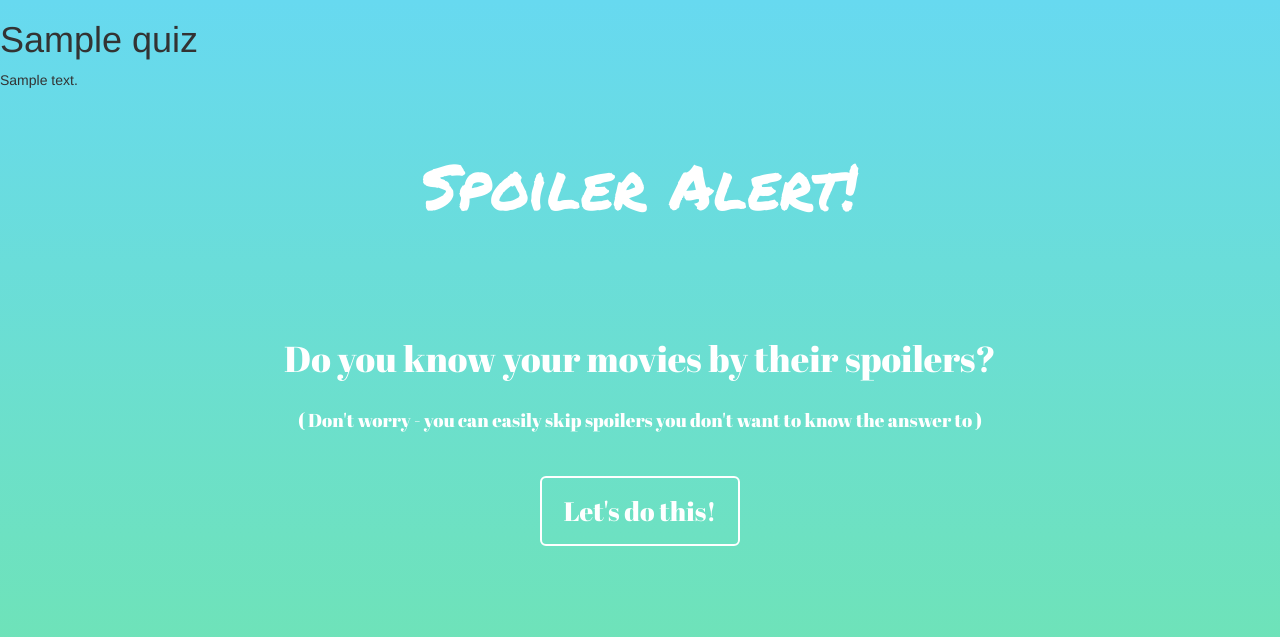
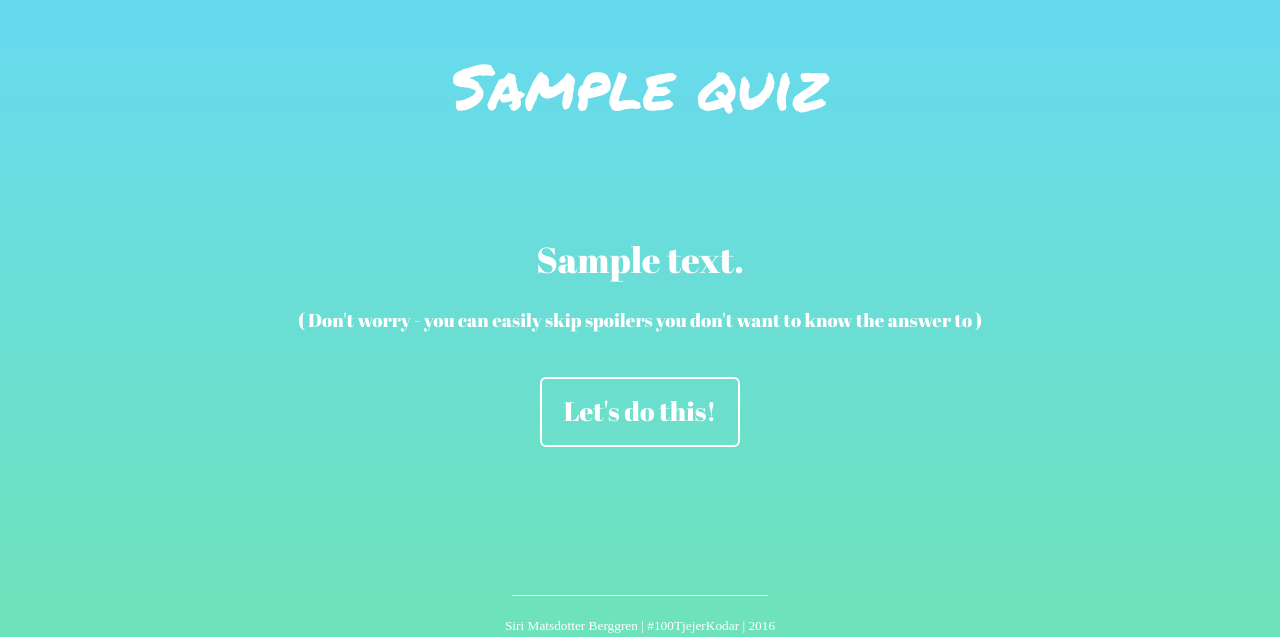
Before and after one commit to siriberggren/quizproject, a Django app: template quiz/templates/quiz/quiz.html in a window 1280 px wide. Shown: the top 637 px of the page. Run offline with Django 3.2, Linux system fonts and the light colour scheme; the template is opened without the code that fills it: most values are stand-ins (such as "Sample title", 1, 10 or a date in 2020); parts of the project's set-up code (start-up, migrations or seed data) failed here and were passed over; some libraries are stand-ins or nearby versions; some web fonts are replaced.

Commit message:
Ändrat mina namn till quiz.name

```diff
--- a/quiz/templates/quiz/quiz.html
+++ b/quiz/templates/quiz/quiz.html
@@ -13,10 +13,8 @@
  </head>
 
  <body class="gradient">
-<h1>{{ quiz.name }}</h1>
-	<p>{{ quiz.description }}</p>
  <div class="container header">
- <h1 class="logo smaller">Spoiler Alert!</h1>
+ <h1 class="logo smaller">{{ quiz.name }}</h1>
 	</div>
 
  <div class="moviequizstart">
@@ -24,7 +22,7 @@
  <br>
  <br>
 
-<h1 class="moviequiz">Do you know your movies by their spoilers?</h1>
+<h1 class="moviequiz">{{ quiz.description }}</h1>
 	</div>
 
 <p class="disclaimer start">( Don't worry - you can easily skip spoilers you don't want to know the answer to )</p>
```
